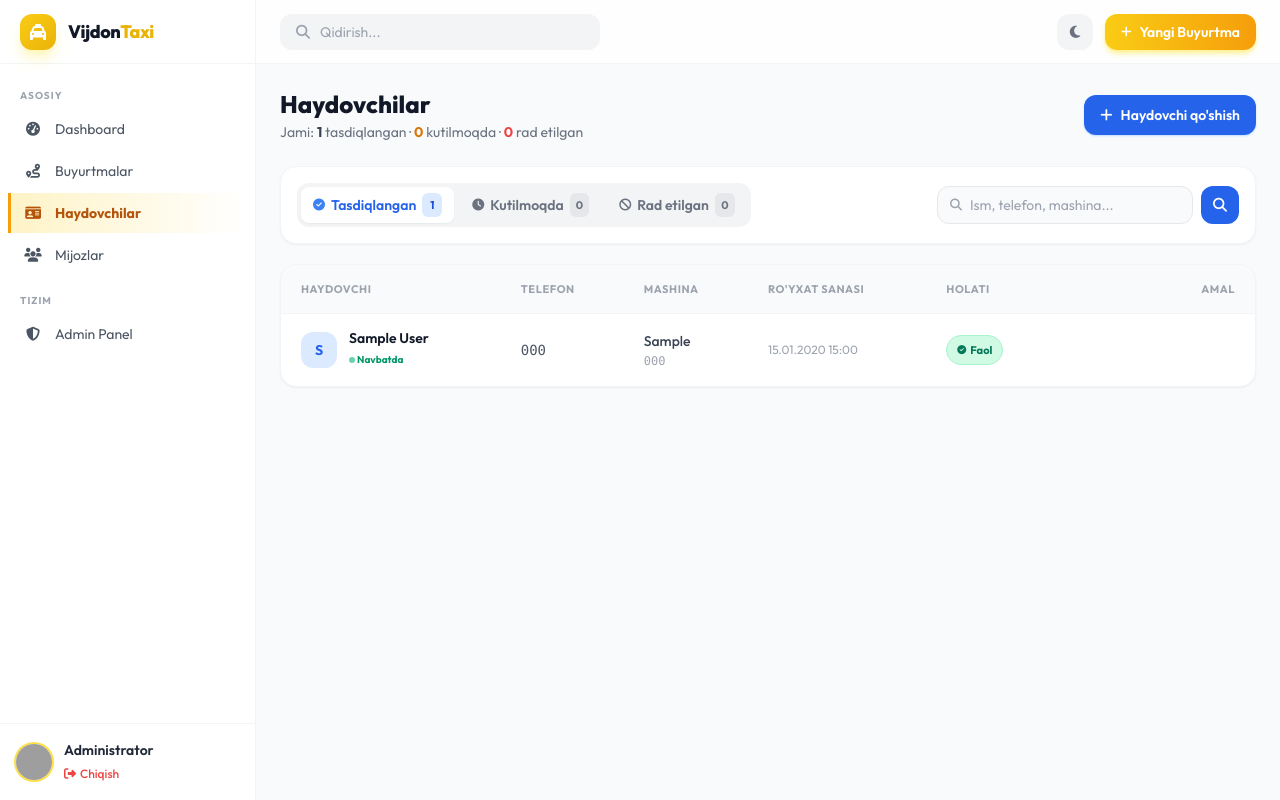
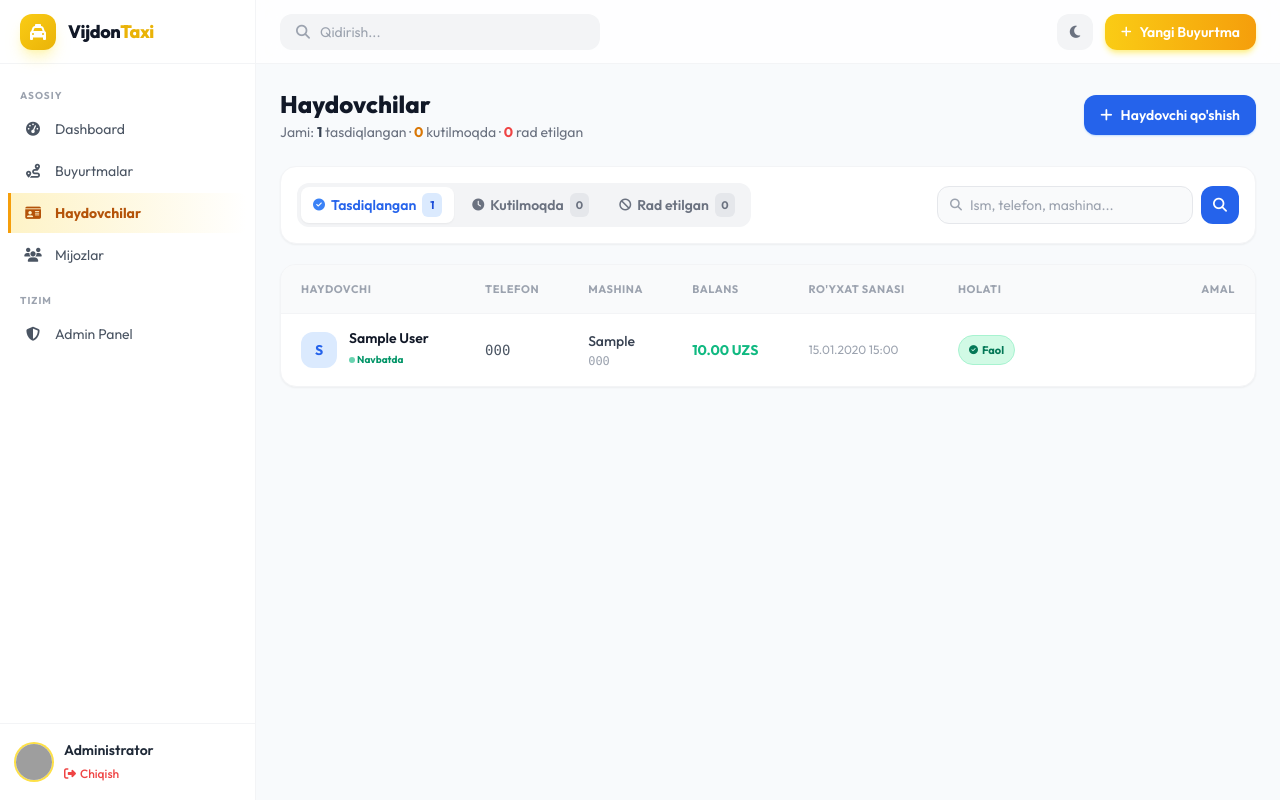
Before and after one commit to Iftix0r/Vijdons, a Django app: page /panel/drivers/ in a window 1280 px wide. Run offline with Django 5.2, Linux system fonts and the light colour scheme; tables that the repository leaves empty hold one stand-in row (values such as "Sample post"); some libraries are stand-ins or nearby versions; grey boxes are pictures that could not be loaded.

Commit message:
feat: add driver balance display and recharge functionality in driver list table

```diff
--- a/taxi/templates/taxi/driver_list.html
+++ b/taxi/templates/taxi/driver_list.html
@@ -158,6 +158,7 @@
                     <th class="px-5 py-3.5">Haydovchi</th>
                     <th class="px-5 py-3.5">Telefon</th>
                     <th class="px-5 py-3.5">Mashina</th>
+                    <th class="px-5 py-3.5">Balans</th>
                     <th class="px-5 py-3.5">Ro'yxat sanasi</th>
                     <th class="px-5 py-3.5">Holati</th>
                     <th class="px-5 py-3.5 text-right">Amal</th>
@@ -194,6 +195,13 @@
                     <td class="px-5 py-4">
                         <div class="text-sm font-medium text-gray-700 dark:text-gray-200">{{ driver.car_model }}</div>
                         <div class="text-xs font-mono text-gray-400 dark:text-gray-500 mt-0.5">{{ driver.car_number }}</div>
+                    </td>
+
+                    <!-- Balance -->
+                    <td class="px-5 py-4">
+                        <div class="text-sm font-bold {% if driver.balance < 0 %}text-red-500{% else %}text-emerald-500{% endif %}">
+                            {{ driver.balance }} UZS
+                        </div>
                     </td>
 
                     <!-- Date -->
@@ -243,6 +251,13 @@
                                class="flex items-center justify-center w-8 h-8 rounded-lg bg-blue-50 dark:bg-blue-900/20 text-blue-500 hover:bg-blue-100 dark:hover:bg-blue-900/40 transition-colors">
                                 <i class="fas fa-route text-xs"></i>
                             </a>
+
+                            <!-- Recharge button -->
+                            <button onclick="openRechargeModal({{ driver.pk }}, '{{ driver.full_name|escapejs }}')"
+                                    title="Hisobni to'ldirish"
+                                    class="flex items-center justify-center w-8 h-8 rounded-lg bg-emerald-50 dark:bg-emerald-900/20 text-emerald-500 hover:bg-emerald-100 hover:text-emerald-600 dark:hover:bg-emerald-900/30 dark:hover:text-emerald-400 transition-colors">
+                                <i class="fas fa-wallet text-xs"></i>
+                            </button>
 
                             <!-- Detail button -->
                             <button onclick="openDriverDetail({{ driver.pk }}, '{{ driver.full_name|escapejs }}', '{{ driver.phone_number }}', '{{ driver.car_model|escapejs }}', '{{ driver.car_number }}', {{ driver.is_active|lower }}, '{% if driver.registered_at %}{{ driver.registered_at|date:"d.m.Y H:i" }}{% endif %}')"
@@ -321,6 +336,37 @@
     </div>
 </div>
 
+<!-- ══ Recharge Modal ══ -->
+<div id="rechargeModal" class="modal-wrap hidden-modal fixed inset-0 bg-black/50 z-50 flex items-center justify-center p-4 backdrop-blur-sm">
+    <div class="modal-box bg-white dark:bg-gray-900 rounded-2xl w-full max-w-sm shadow-2xl border border-gray-100 dark:border-gray-800">
+        <div class="flex justify-between items-center px-6 pt-5 pb-4 border-b border-gray-100 dark:border-gray-800">
+            <h2 class="text-base font-bold text-gray-900 dark:text-white"><i class="fas fa-wallet text-emerald-500 mr-2"></i>Hisobni to'ldirish</h2>
+            <button onclick="closeModal('rechargeModal')" class="w-8 h-8 rounded-lg bg-gray-100 dark:bg-gray-800 flex items-center justify-center text-gray-400 hover:text-red-500 transition-colors">
+                <i class="fas fa-times text-sm"></i>
+            </button>
+        </div>
+        <form id="rechargeForm" method="POST" class="px-6 py-5 space-y-4">
+            {% csrf_token %}
+            <div>
+                <p class="text-sm font-semibold text-gray-700 dark:text-gray-300 mb-2">Haydovchi: <span id="recharge-driver-name" class="text-blue-600 dark:text-blue-400"></span></p>
+                <label class="block text-xs font-semibold text-gray-500 dark:text-gray-400 uppercase mb-1.5">Summa (UZS)</label>
+                <input type="number" name="amount" required placeholder="50000" min="1"
+                       class="w-full px-3 py-2.5 bg-gray-50 dark:bg-gray-800 border border-gray-200 dark:border-gray-700 rounded-xl text-sm focus:outline-none focus:ring-2 focus:ring-emerald-400 dark:text-white transition">
+            </div>
+            <div class="flex gap-3 pt-2 border-t border-gray-100 dark:border-gray-800">
+                <button type="button" onclick="closeModal('rechargeModal')"
+                        class="flex-1 py-2.5 rounded-xl bg-gray-100 dark:bg-gray-800 text-gray-700 dark:text-gray-300 text-sm font-semibold hover:bg-gray-200 dark:hover:bg-gray-700 transition">
+                    Bekor qilish
+                </button>
+                <button type="submit"
+                        class="flex-1 py-2.5 rounded-xl bg-emerald-500 hover:bg-emerald-600 text-white text-sm font-bold shadow-md shadow-emerald-200 dark:shadow-none transition">
+                    To'ldirish
+                </button>
+            </div>
+        </form>
+    </div>
+</div>
+
 {% endblock %}
 
 {% block extra_js %}
@@ -340,5 +386,12 @@ function openDriverDetail(id, name, phone, carModel, carNumber, isActive, date)
     }
     openModal('driverDetailModal');
 }
+
+function openRechargeModal(driverId, driverName) {
+    document.getElementById('recharge-driver-name').textContent = driverName;
+    const form = document.getElementById('rechargeForm');
+    form.action = `/drivers/${driverId}/recharge/`;
+    openModal('rechargeModal');
+}
 </script>
 {% endblock %}
```
